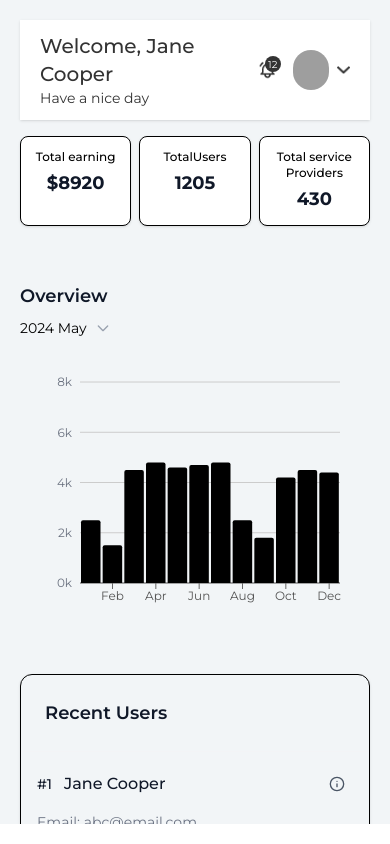
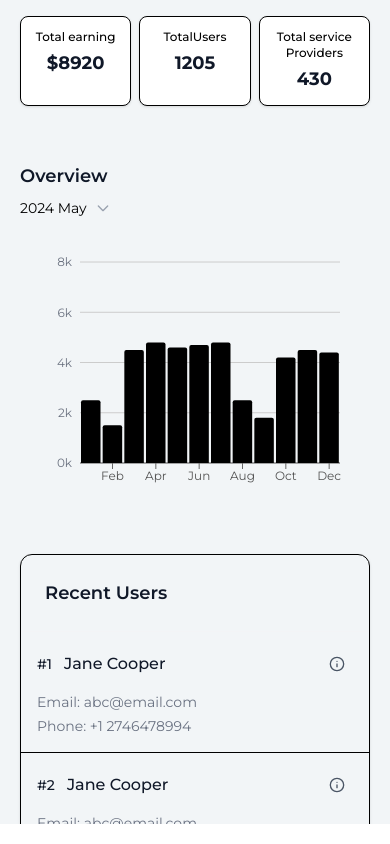
Before and after one commit to FaisalHasanEmon/trokis, a React (Vite) app: page / in a window 390 px wide. Built offline with nearby package versions, Linux system fonts and the light colour scheme; grey boxes are pictures that could not be loaded.

Commit message:
navbar responsiveness updated

```diff
--- a/src/components/navbar/Navbar.jsx
+++ b/src/components/navbar/Navbar.jsx
@@ -1,6 +1,7 @@
+import { Menu } from "lucide-react";
 import { useState } from "react";
 
-const Navbar = () => {
+const Navbar = ({ isOpen, onToggle }) => {
   const [showDropDown, setDropDown] = useState(false);
   const handleDropDown = () => setDropDown(!showDropDown);
 
@@ -10,13 +11,19 @@ const Navbar = () => {
   };
 
   const notification = [{ id: 1, notification: "Hello World" }];
-  // const notification = [];
 
   return (
-    <nav className="mt-5 bg-white py-3 px-5 shadow z-50 relative">
+    <>
+      {isOpen && (
+        <nav className="mt-0 lg:mt-5 fixed left-0 top-0 lg:block bg-white py-3 px-5 shadow z-50 lg:relative w-full">
           <div className="flex justify-between items-center text-[#333333]">
             {/* Welcome Message */}
-        <div>
+            <div className="lg:hidden">
+              <button onClick={onToggle}>
+                <Menu></Menu>
+              </button>
+            </div>
+            <div className="hidden lg:block">
               <h2 className="text-xl md:text-2xl font-medium">
                 Welcome, {user?.name}
               </h2>
@@ -53,7 +60,9 @@ const Navbar = () => {
                     />
                   </figure>
                 )}
-            <p className="hidden sm:block text-sm md:text-base">{user?.name}</p>
+                <p className="hidden sm:block text-sm md:text-base">
+                  {user?.name}
+                </p>
                 <figure>
                   <img
                     className={`${
@@ -78,6 +87,8 @@ const Navbar = () => {
             </div>
           )}
         </nav>
+      )}
+    </>
   );
 };
 
```
Lines whose indentation alone changed are shown as unchanged.
